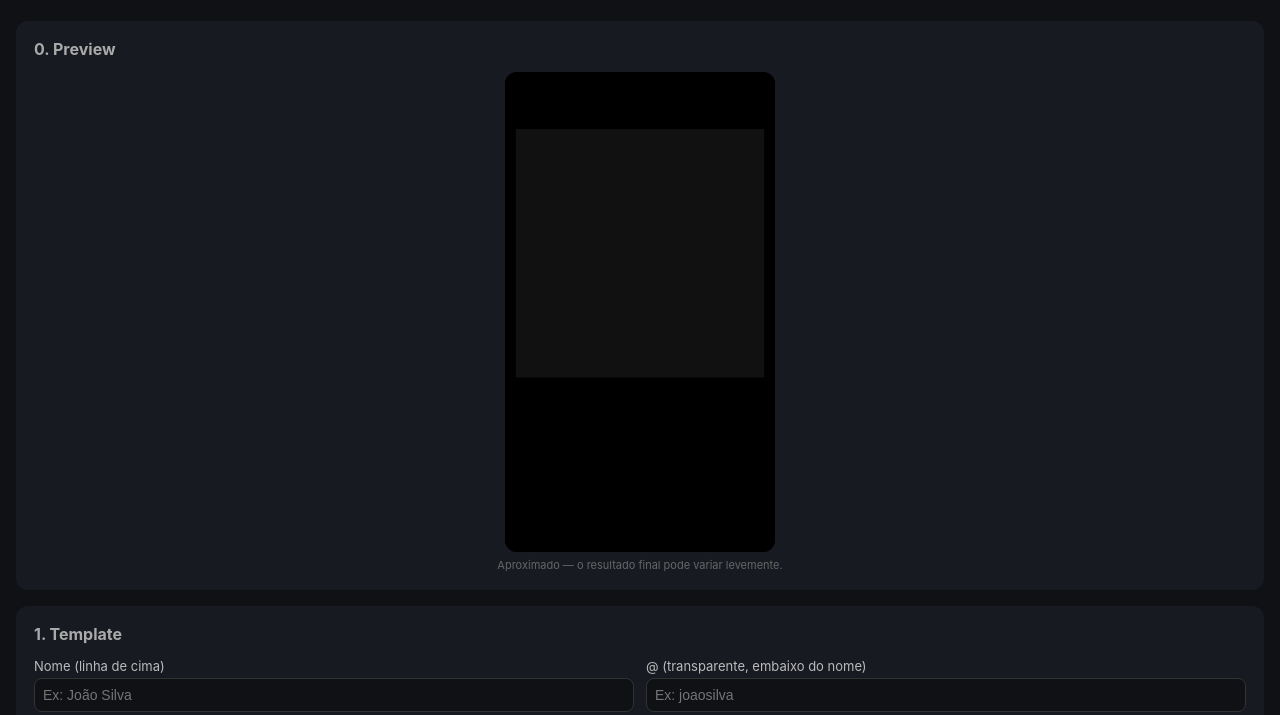
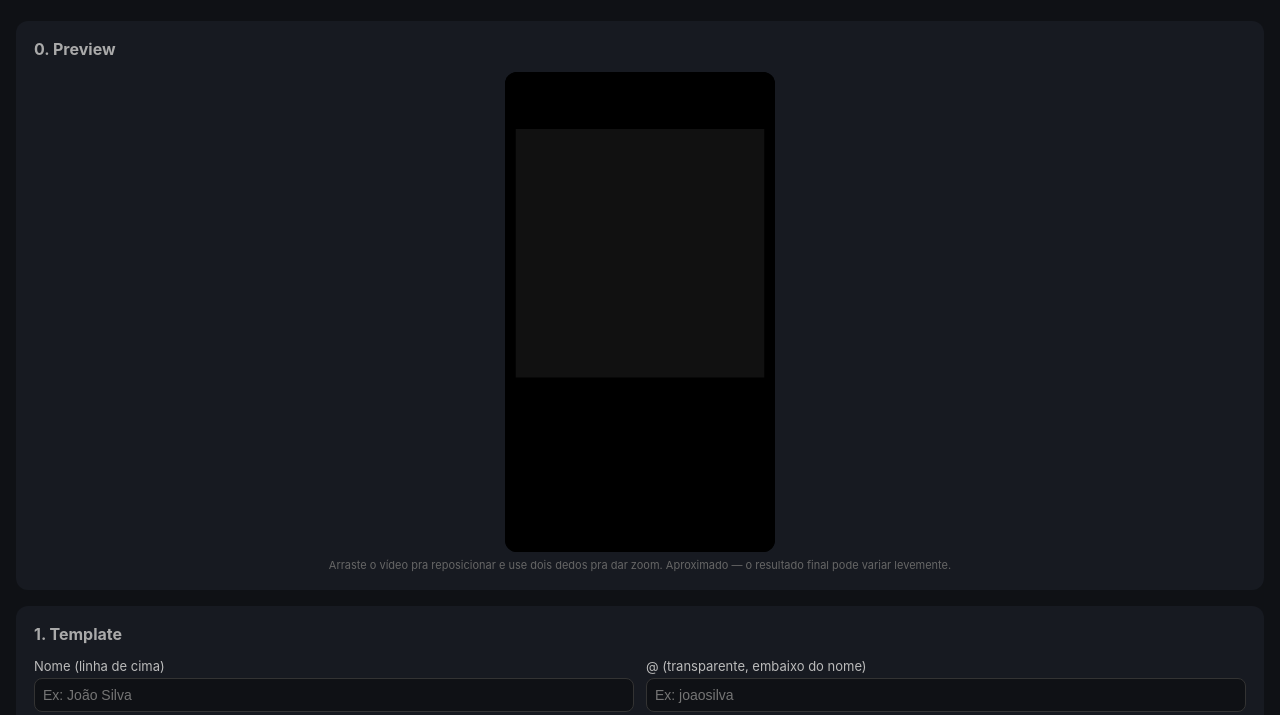
Before and after one commit to Vesika12345/escalax, a website: page public/index.html in a window 1280 px wide. Shown: the part 85-800 px from the top of the page. Drawn offline with Linux system fonts and the light colour scheme.

Commit message:
Update index.html

```diff
--- a/public/index.html
+++ b/public/index.html
@@ -19,7 +19,7 @@
         <canvas id="previewCanvas" width="270" height="480"></canvas>
         <video id="previewVideo" muted loop playsinline style="position:absolute;width:1px;height:1px;opacity:0;pointer-events:none;"></video>
       </div>
-      <p class="hint">Aproximado — o resultado final pode variar levemente.</p>
+      <p class="hint">Arraste o vídeo pra reposicionar e use dois dedos pra dar zoom. Aproximado — o resultado final pode variar levemente.</p>
     </section>
 
     <section class="card">
```
